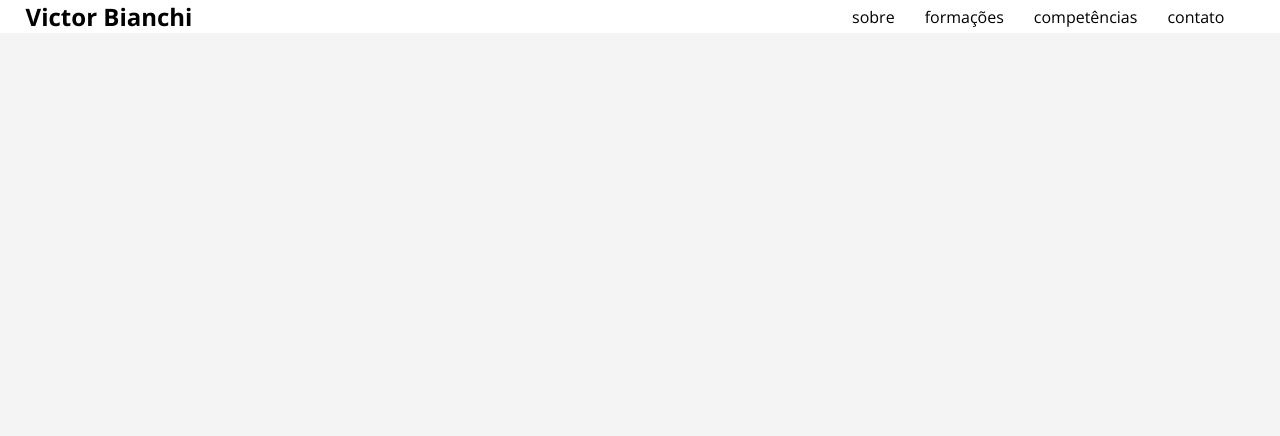
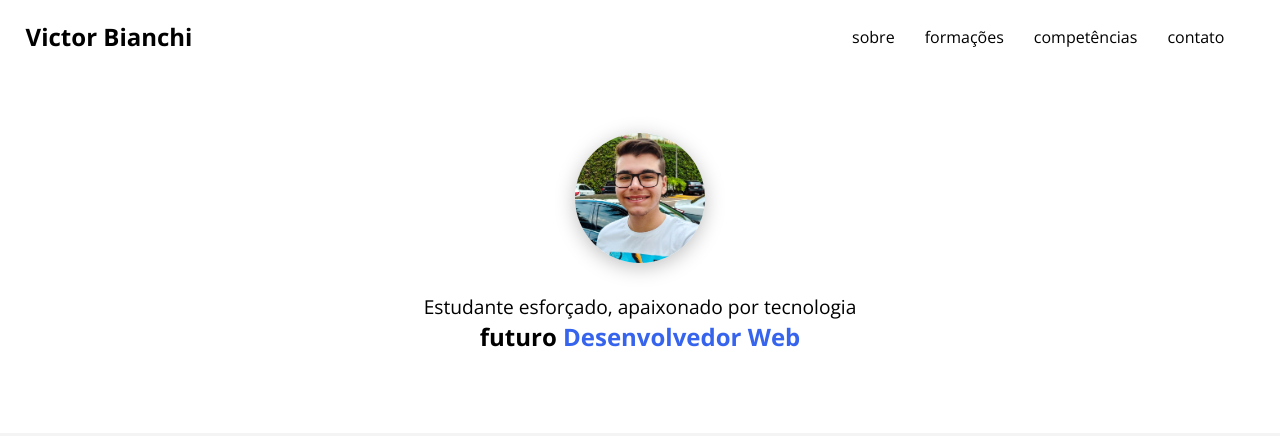
Before and after one commit to Victor-Bianchi/site-pessoal, a plain HTML site: page index.html in a window 1280 px wide. Drawn offline with nearby package versions, Linux system fonts and the light colour scheme.

Commit message:
adição: banner

```diff
--- a/css/style.css
+++ b/css/style.css
@@ -1,3 +1,7 @@
+header {
+    padding-top: 20px;
+}
+
 div.menu {
     align-items: center;
     justify-content: space-between;
@@ -20,10 +24,39 @@ nav.desktop ul li a {
     color: black;
     text-decoration: none;
     transition: 0.2s;
+    font-size: 1rem;
 }
 
 nav.desktop ul li a:hover {
     color: #3764ED;
+}
+
+/*Banner*/
+
+div.banner {
+    margin: 0px auto;
+    text-align: center;
+    padding: 80px 0 80px 0;
+}
+
+div.banner p {
+    font-size: 1.2rem;
+}
+
+div.banner p strong {
+    font-size: 1.5rem;
+}
+
+div.banner div.image {
+    width: 130px;
+    height: 130px;
+    display: block;
+    margin: 0px auto 30px auto;
+    padding-top: 10px;
+    border-radius: 50%;
+    background-image: url('../assets/eu.png');
+    background-size: contain;
+    box-shadow: 0px 4px 20px 0px rgba(0, 0, 0, 0.25);
 }
 
 /*MEDIA SCREEN (RESPONSIVE DESIGN)*/
--- a/index.html
+++ b/index.html
@@ -21,6 +21,12 @@
                     </ul>
                 </nav><!--desktop-->
             </div><!--menu-->
+
+            <div class="banner">
+                <div class="image"></div>
+                <p>Estudante esforçado, apaixonado por tecnologia</p>
+                <p><strong>futuro <span class="blue">Desenvolvedor Web</span></strong></p>
+            </div><!--banner-->
         </div><!--container-->
     </header>
 </body>
```
Also changed, not shown: assets/eu.png (added).
